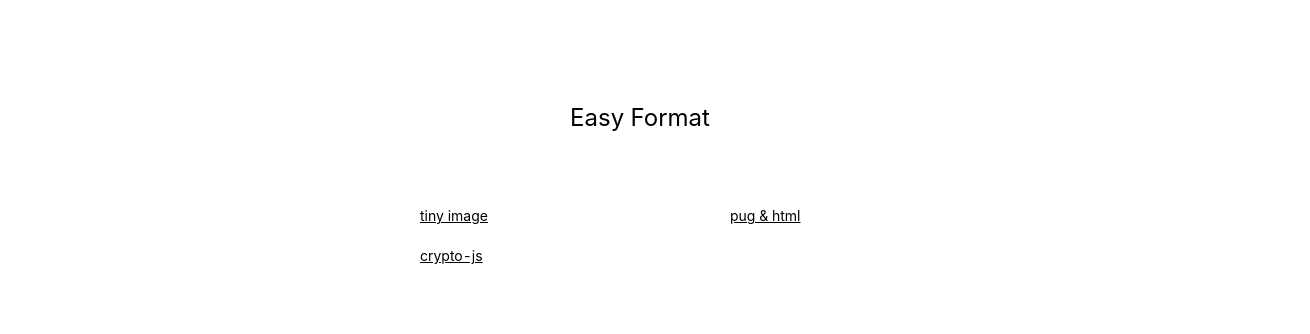
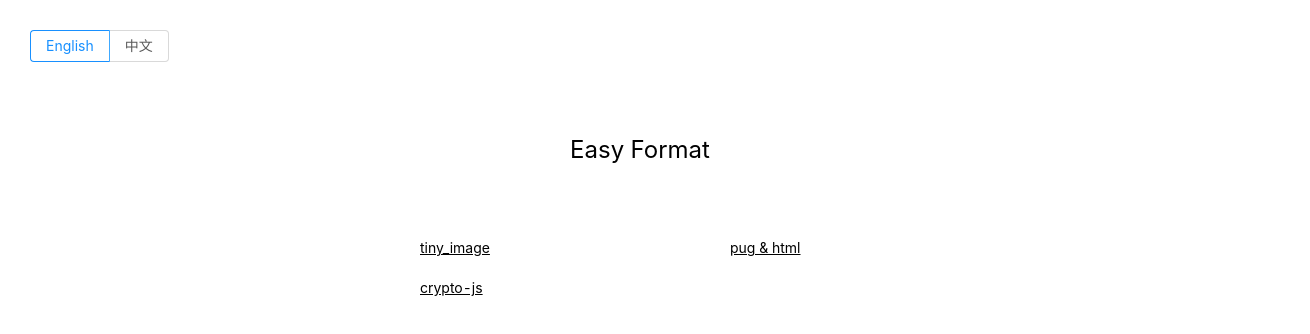
Before and after one commit to xiaoYown/easy_format, a React app in the folder app_front/apps/easy_format/: page / in a window 1280 px wide. Shown: the top 334 px of the page, 1310 px wide, since content can reach past the window. Built offline with nearby package versions, Linux system fonts and the light colour scheme.

Commit message:
fix: 添加国际化

```diff
--- a/app_front/apps/easy_format/package.json
+++ b/app_front/apps/easy_format/package.json
@@ -7,11 +7,13 @@
     "axios": "0.19.2",
     "codemirror": "^5.57.0",
     "crypto-js": "^4.0.0",
+    "i18next": "^19.7.0",
     "js-beautify": "^1.13.0",
     "react": "16.13.1",
     "react-app-polyfill": "1.0.6",
     "react-dev-utils": "10.2.1",
     "react-dom": "16.13.1",
+    "react-i18next": "^11.7.2",
     "react-router-dom": "^5.2.0"
   },
   "devDependencies": {
--- a/app_front/apps/easy_format/src/App.js
+++ b/app_front/apps/easy_format/src/App.js
@@ -9,6 +9,8 @@
 import ChunkLoader from './components/ChunkLoader';
 import NotFound from './components/Error/NotFound';
 import ErrorBoundary from './components/Error/ErrorBoundary';
+import Translate from './locale/Translate';
+import './i18n';
 
 const PageIndex = lazy(() => import(/* webpackChunkName: "index" */ './pages/Index'));
 const PagePugAndHtml = lazy(() => import(/* webpackChunkName: "pugandhtml" */ './pages/PugAndHtml'));
@@ -16,6 +18,7 @@
 const PageTinyImage = lazy(() => import(/* webpackChunkName: "tinyimage" */ './pages/TinyImage'));
 
 const { BASE_URL } = process.env;
+React.Translate = Translate;
 
 function App() {
   return (
--- /dev/null
+++ b/app_front/apps/easy_format/src/i18n.js
@@ -0,0 +1,45 @@
+import i18n from 'i18next';
+import { initReactI18next } from 'react-i18next';
+
+import cen from './locale/en';
+import czh from './locale/zh';
+
+export const lang = () => {};
+
+lang.get = () => {
+  return window.localStorage.getItem('EF_LANG') || 'en';
+}
+lang.set = (val) => {
+  return window.localStorage.setItem('EF_LANG', val);
+}
+
+let lng = lang.get();
+
+export function onChange(e) {
+  lng = e.target.value
+  lang.set(lng);
+  i18n
+    .use(initReactI18next) // passes i18n down to react-i18next
+    .init({
+      resources: {
+        en: {
+          translation: { ...cen }
+        },
+        zh: {
+          translation: { ...czh }
+        }
+      },
+      lng: lng,
+      fallbackLng: lng,
+
+      interpolation: {
+        escapeValue: false
+      }
+    })
+}
+
+onChange({
+  target: {
+    value: lng
+  }
+});
--- /dev/null
+++ b/app_front/apps/easy_format/src/locale/Provide.jsx
@@ -0,0 +1,18 @@
+import React from 'react';
+import { Radio, Affix } from 'antd';
+import { onChange, lang } from '../i18n';
+
+const lng = lang.get();
+
+function Provide() {
+  return <div>
+    <Affix offsetTop={30} style={{ paddingLeft: '30px' }}>
+      <Radio.Group onChange={onChange} defaultValue={ lng }>
+        <Radio.Button value="en">English</Radio.Button>
+        <Radio.Button value="zh">中文</Radio.Button>
+      </Radio.Group>
+    </Affix>
+  </div>
+}
+
+export default Provide;
--- /dev/null
+++ b/app_front/apps/easy_format/src/locale/Translate.jsx
@@ -0,0 +1,7 @@
+import { useTranslation } from 'react-i18next';
+
+const Translate = (props) => {
+  return useTranslation().t(props.text);
+}
+
+export default Translate;
--- /dev/null
+++ b/app_front/apps/easy_format/src/locale/en.js
@@ -0,0 +1,8 @@
+export default {
+  home: {
+    title: 'Easy Format',
+    tinyImage: 'tiny_image',
+    pngAndHtml: 'pug & html',
+    crypto: 'crypto-js'
+  }
+}
--- /dev/null
+++ b/app_front/apps/easy_format/src/locale/zh.js
@@ -0,0 +1,8 @@
+export default {
+  home: {
+    title: '易格',
+    tinyImage: '图片压缩',
+    pngAndHtml: 'PUG 转 HTML',
+    crypto: '加密'
+  }
+}
--- a/app_front/apps/easy_format/src/pages/Index/index.jsx
+++ b/app_front/apps/easy_format/src/pages/Index/index.jsx
@@ -1,7 +1,8 @@
+import './index.less';
 import React from 'react';
-import './index.less';
+import { Link } from "react-router-dom";
 
-import { Link } from "react-router-dom";
+import Provide from '../../locale/Provide';
 
 export default class Index extends React.Component {
   toTiny = () => {
@@ -9,18 +10,27 @@
   }
   render () {
     return <div className="container">
+      <Provide />
       <div className="p-FunctionList">
-        <div className="p-FunctionTitle">Easy Format</div>
+        <div className="p-FunctionTitle">
+          <React.Translate text="home.title" />
+        </div>
         <div className="p-Functions">
           <ul className="m-FunctionTypeList">
             <li className="m-FunctionTypeName" onClick={this.toTiny}>
-              <Link to="/tinyimage">tiny image</Link>
+              <Link to="/tinyimage">
+                <React.Translate text="home.tinyImage" />
+              </Link>
             </li>
             <li className="m-FunctionTypeName">
-            <Link to="/pugandhtml">pug & html</Link>
+              <Link to="/pugandhtml">
+                <React.Translate text="home.pngAndHtml" />
+              </Link>
             </li>
             <li className="m-FunctionTypeName">
-              <Link to="/cryptojs">crypto-js</Link>
+              <Link to="/cryptojs">
+                <React.Translate text="home.crypto" />
+              </Link>
             </li>
           </ul>
         </div>
```
